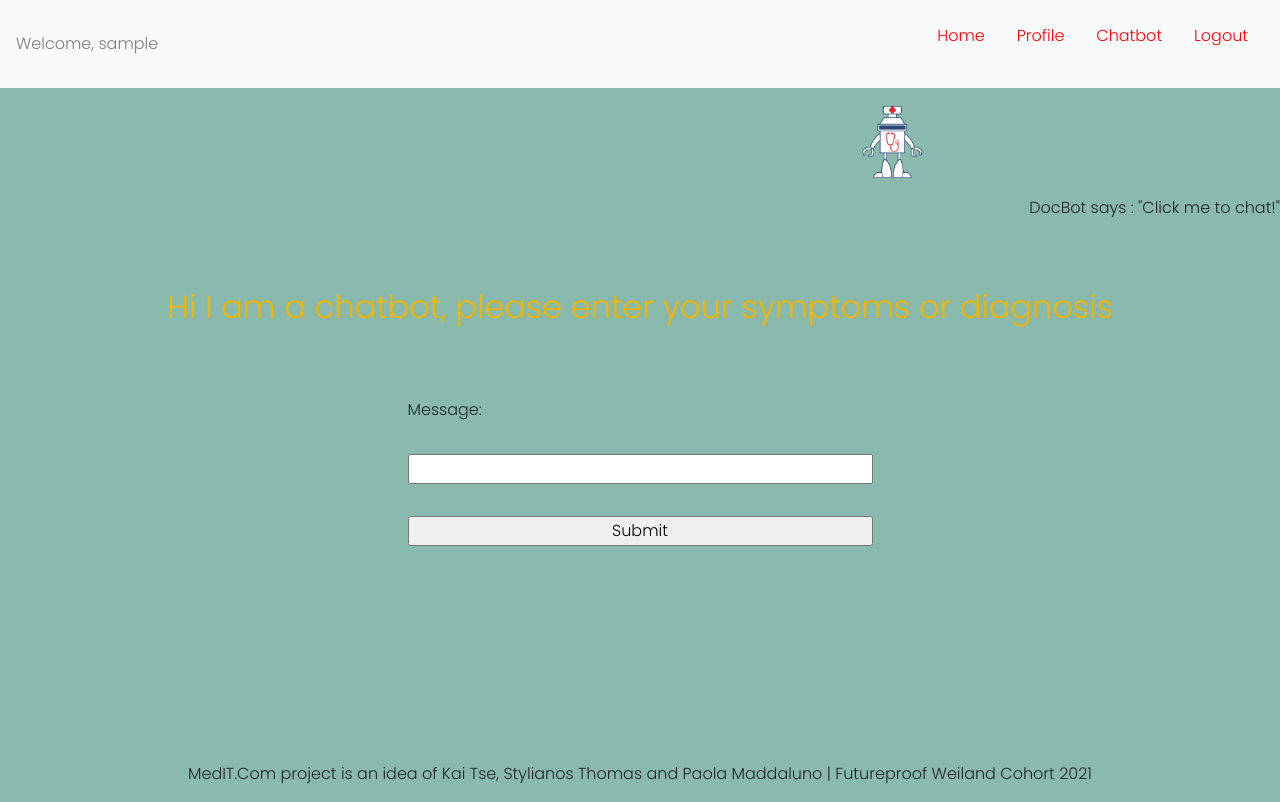
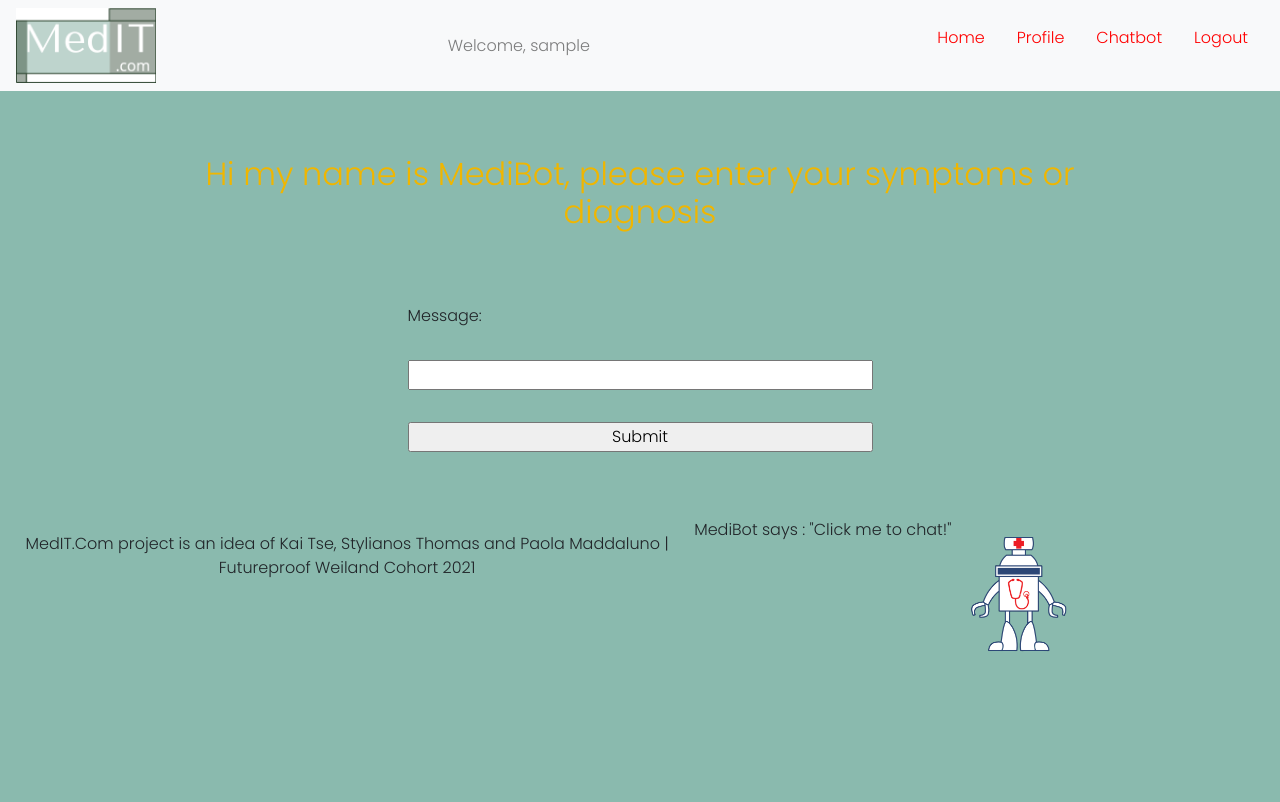
Before and after one commit to PaolaDMadd/MedIT_com_app, a Django app: page /chatbot/ in a window 1280 px wide. After the commit the page ends 652 px from the top, so only its background shows below. Run offline with Django 3.2, Linux system fonts and the light colour scheme; the visitor is signed in with stand-in values (Sample User, id 1); some libraries are stand-ins or nearby versions.

Commit message:
changes to css, html and chatterbot, managed to merge main and kai branch

```diff
--- a/MedIT_com/django_chatterbot/templates/chat.html
+++ b/MedIT_com/django_chatterbot/templates/chat.html
@@ -1,7 +1,7 @@
 {% extends 'base.html' %}
 
 {% block chatbot %}
-<h2>Hi I am a chatbot, please enter your symptoms or diagnosis</h2>
+<h2>Hi my name is MediBot, please enter your symptoms or diagnosis</h2>
 <br></br>
 <form action="" method="post">
     {% csrf_token %}
--- a/MedIT_com/users/static/css/main.css
+++ b/MedIT_com/users/static/css/main.css
@@ -1,4 +1,8 @@
 @import url('https://fonts.googleapis.com/css2?family=Lato&family=Poppins:wght@300&display=swap');
+
+* {
+    box-sizing: border-box;
+}
 
 :root{
 
@@ -35,21 +39,26 @@ h1, h2, h3 {
 a {
     text-decoration: none;
     color: var(--font-color-content);
+    margin: 0;
 }
 
 #main-container{
     width: 80%;
-    margin: 200px auto;
+    margin: 5% auto;
 }
 
 figure{
-    display: flex;
+    /* display: flex;
     flex-direction: column;
     justify-content: center;
     float: right;
     right: 0;
     margin:0;
-    padding:0;
+    padding:0; */
+    position: relative;
+    bottom: 0;
+    margin: 50px;
+    right: 0;
 }
 
 figcaption p{
@@ -58,18 +67,21 @@ figcaption p{
 
 }
 #robot{
-    width: 15%;
+    height: 120px;
     object-fit: scale-down;
     margin: 1em;
     float: right;
 }
 
-.footer p{
+.bottom p{
     text-align: center;
 }
 
-.footer{
+.bottom {
+    position: sticky;
     bottom: 0;
+    width: 100%;
+    margin: auto;
 }
 
 form{
@@ -86,3 +98,8 @@ form > label{
 form > input{
     margin: 1em;
 }
+
+#logo {
+    height: 75px;
+    object-fit: scale-down;
+}
--- a/MedIT_com/users/templates/base.html
+++ b/MedIT_com/users/templates/base.html
@@ -13,6 +13,9 @@
 </head>
 <header>
     <nav class="navbar navbar-light bg-light" >
+        <a href="{% url 'landingpage' %}">
+            <img id='logo' src="{% static 'css/logo.png' %}" alt='MedIT logo' />
+        </a>
         {% if user.is_authenticated %}
             <span class="navbar-text">Welcome, {{user}}</span>
             <ul class="nav-container">
@@ -31,24 +34,28 @@
     </nav>
 </header>
 <body>
-    {% if user.is_authenticated %}
 
-    <figure>
-        <img id="robot" src="{% static 'css/robot.png' %}" alt="chatbot robot image">
-        <figcaption><p>DocBot says : "Click me to chat!"</p></figcaption>
-    </figure>
-
-
-
-    {% endif %}
     <main id="main-container"class="container">
             {% block content %}
             {% endblock content %}
 
             {% block chatbot %}
             {% endblock chatbot %}
-    </main>
-    <footer class="footer">
+
+
+    {% if user.is_authenticated %}
+
+    <figure>
+        <a href="{% url 'chatbot' %}">
+            <img id="robot" src="{% static 'css/robot.png' %}" alt="chatbot robot image">
+        </a>
+        <figcaption><p>MediBot says : "Click me to chat!"</p></figcaption>
+    </figure>
+
+    {% endif %}
+</main>
+
+    <footer class="bottom">
         <p> MedIT.Com project is an idea of Kai Tse, Stylianos Thomas and Paola Maddaluno | Futureproof Weiland Cohort 2021</p>
     </footer>
 </body>
```
Also changed, not shown: MedIT_com/users/static/css/logo.png (added), 4 other files.
